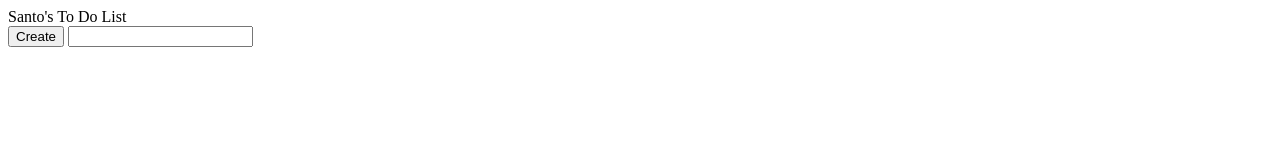
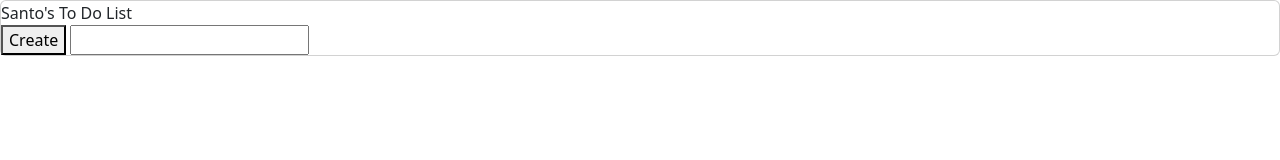
Before and after one commit to ProfetaSaru/to-do-list, a plain HTML site: page index.html in a window 1280 px wide. Drawn offline with nearby package versions, Linux system fonts and the light colour scheme.

Commit message:
modified:   index.html     feat: added bootstrap for style points

```diff
--- a/index.html
+++ b/index.html
@@ -5,9 +5,10 @@
     <meta name="viewport" content="width=device-width, initial-scale=1.0">
     <title>ToDoList</title>
     <link rel="stylesheet" href="style.css">
+    <link href="https://cdn.jsdelivr.net/npm/bootstrap@5.3.8/dist/css/bootstrap.min.css" rel="stylesheet" integrity="sha384-sRIl4kxILFvY47J16cr9ZwB07vP4J8+LH7qKQnuqkuIAvNWLzeN8tE5YBujZqJLB" crossorigin="anonymous">
 </head>
 <body>
-    <div class="pad">
+    <div class="card">
         <div class="main-title">Santo's To Do List</div>
         <div class="create-task">
             <button class="create-task-button" onclick="createTaskElement()">Create</button>
```
